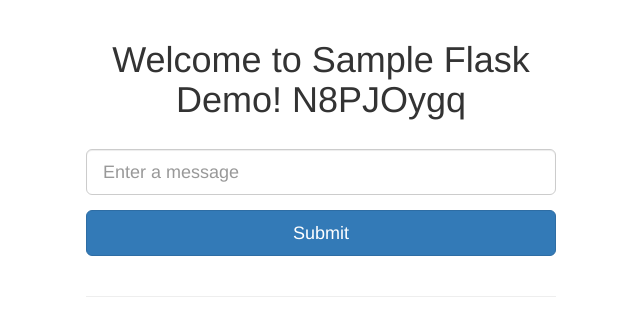
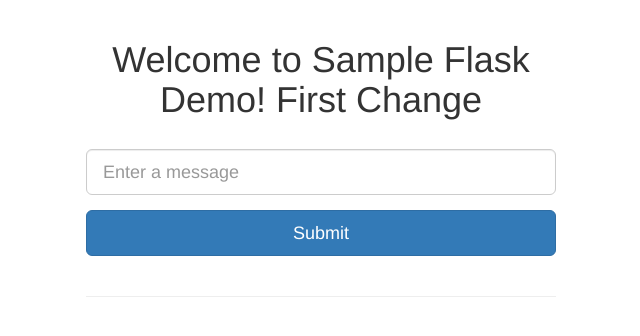
Before and after one commit to williaumwu/tutorial-flask-sample, a Flask app: page / in a window 1280 px wide. Shown: the top 336 px of the page, without its empty margins (319-959 px from the left). Run offline with Flask 2, Linux system fonts and the light colour scheme; data that the repository does not hold is empty; some libraries are stand-ins or nearby versions.

Commit message:
Updated index.html - First Change for tutorial.

```diff
--- a/templates/index.html
+++ b/templates/index.html
@@ -3,7 +3,7 @@
 {% block content %}
 
 <div class="text-center">
-  <h1>Welcome to Sample Flask Demo! N8PJOygq</h1>
+  <h1>Welcome to Sample Flask Demo! First Change</h1>
 </div>
 
 <br>
```
